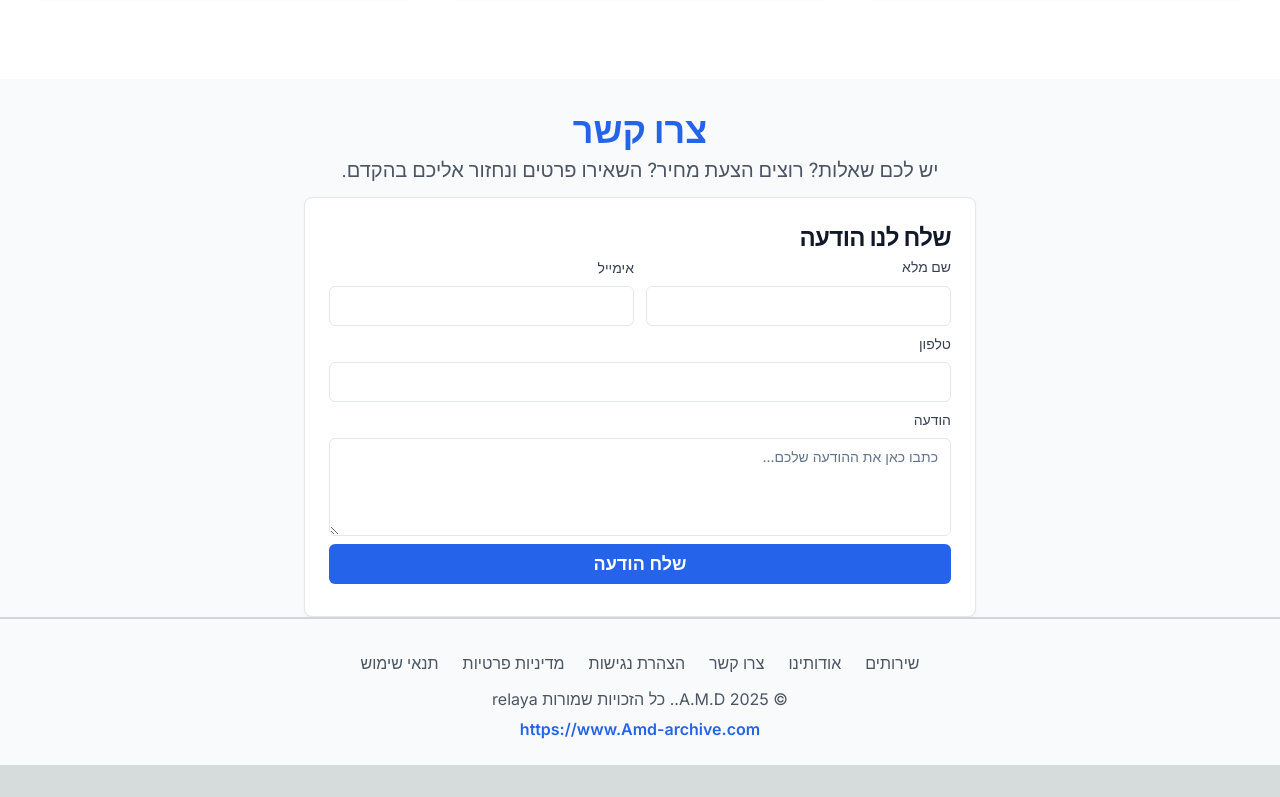
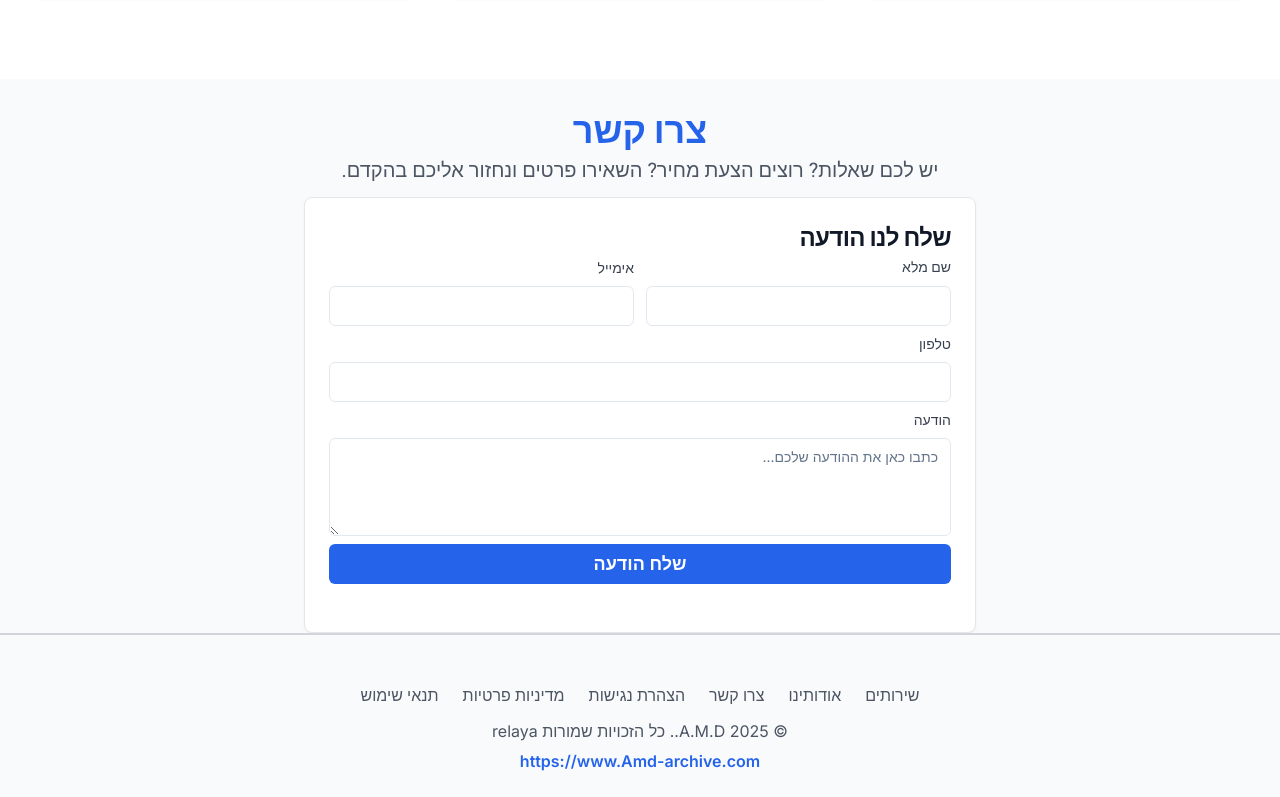
Before and after one commit to relaya17/LexHub, a Next.js app in the folder Dropbox/My PC (WIN-FP3PU772DH9)/Desktop/git/amd/: page / in a window 1280 px wide. Shown: the part 2001-2798 px from the top of the page. Before the commit the page ends 2766 px from the top, so only its background shows below. Built offline with nearby package versions, Linux system fonts and the light colour scheme; no server answers.

Commit message:
Add large spacing (96px total) between form and footer

```diff
--- a/Dropbox/My PC (WIN-FP3PU772DH9)/Desktop/git/amd/src/components/landing/contact-section.tsx
+++ b/Dropbox/My PC (WIN-FP3PU772DH9)/Desktop/git/amd/src/components/landing/contact-section.tsx
@@ -47,7 +47,7 @@ export default function ContactSection() {
                 שלח לנו הודעה
               </CardTitle>
             </CardHeader>
-            <CardContent className="pb-8 pt-0">
+            <CardContent className="pb-12 pt-0">
               <form onSubmit={handleSubmit} className="space-y-2">
                 <div className="grid grid-cols-1 md:grid-cols-2 gap-3">
                   <div>
--- a/Dropbox/My PC (WIN-FP3PU772DH9)/Desktop/git/amd/src/components/landing/footer.tsx
+++ b/Dropbox/My PC (WIN-FP3PU772DH9)/Desktop/git/amd/src/components/landing/footer.tsx
@@ -18,7 +18,7 @@ export function Footer({ t }: FooterProps) {
         { href: '/terms-of-service', label: t.terms_of_service },
     ];
     return (
-        <footer className="pt-8 pb-6 px-6 md:px-12 bg-gray-50 border-t-2 border-gray-300">
+        <footer className="pt-12 pb-6 px-6 md:px-12 bg-gray-50 border-t-2 border-gray-300">
             <div className="container mx-auto text-center">
                 <nav className="flex justify-center flex-wrap gap-4 md:gap-6 mb-3">
                     {navItems.map((item) => (
```
